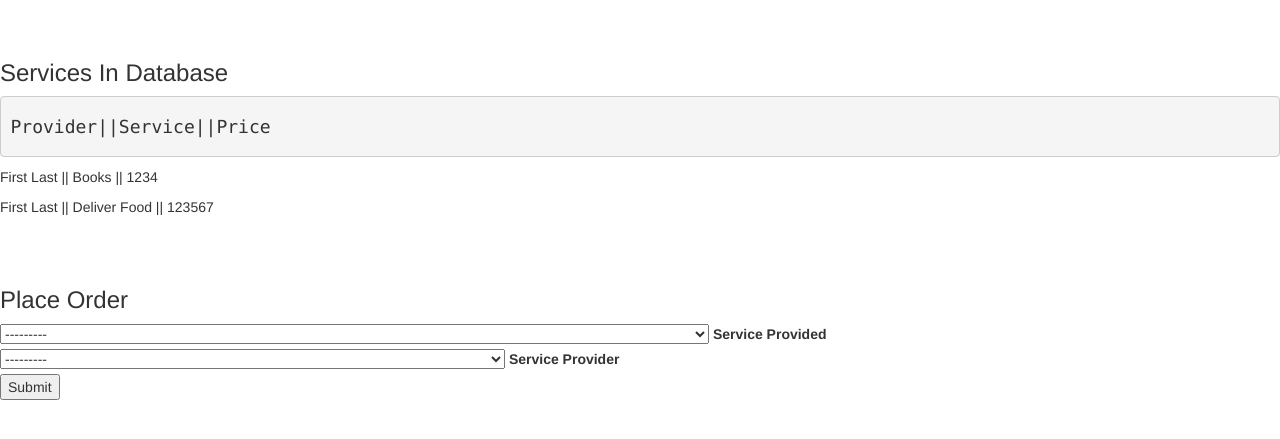
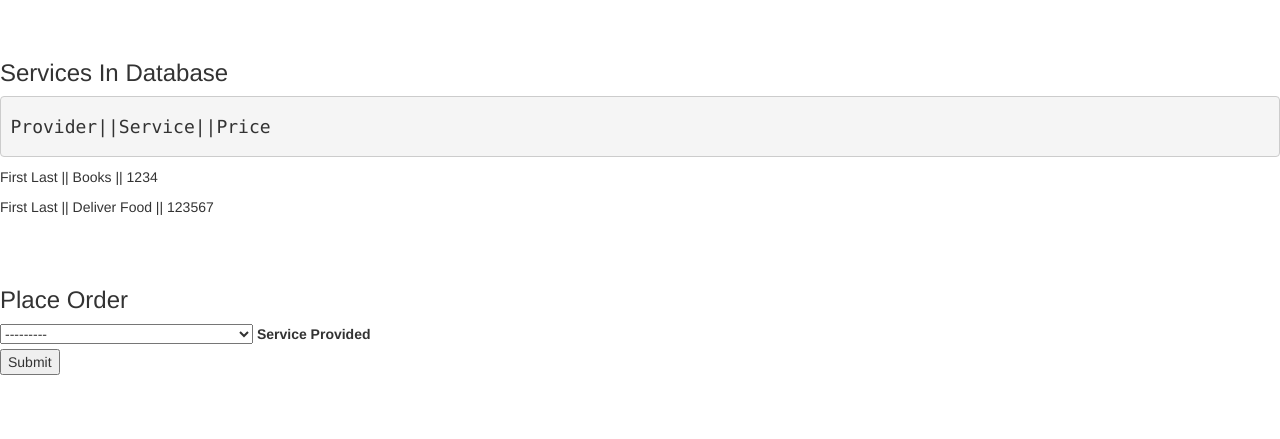
Before and after one commit to GaganpreetKhurana/E_CommerceApp, a Django app: page /PlaceOrder in a window 1280 px wide. Shown: the top 439 px of the page. Run offline with Django 3.2, Linux system fonts and the light colour scheme; data comes from the database, SQL or seed files in the repository; both versions use the stored data as it was before the commit; some libraries are stand-ins or nearby versions.

Commit message:
Str methods edited ,provider field removed from order,minor changes in Place order,Customer directed to place order,provider to add service on Login

```diff
--- a/ecom_website/templates/website/order.html
+++ b/ecom_website/templates/website/order.html
@@ -7,7 +7,7 @@
 <h3>Services In Database</h3>
 <pre><h4>Provider||Service||Price </h2></pre>
 {% for item in items %}
-<p>{{item.provider.provider.name}} || {{item.service.description}}  ||  {{item.price}}</p>
+<p>{{item.provider.provider.name}} || {{item.service.description}}   ||  {{item.price}}</p>
 {% endfor %}
 <br>
 <br>
--- a/ecom_website/website/forms.py
+++ b/ecom_website/website/forms.py
@@ -40,7 +40,7 @@ class AddServiceDetail(forms.ModelForm):
 class PlaceOrder(forms.ModelForm):
     class Meta:
         model = Order
-        fields = ['detail','provider']
+        fields = ['detail']
 
 class CreateUser(forms.ModelForm):
     class Meta:
--- a/ecom_website/website/models.py
+++ b/ecom_website/website/models.py
@@ -2,6 +2,7 @@ from django.db import models
 from django.forms import ModelForm
 from django.contrib.auth.models import User
 # Create your models here.
+
 class UserDetail(models.Model):
     account=models.OneToOneField(User,on_delete=models.DO_NOTHING,verbose_name="User")
     name=models.CharField(max_length=50,verbose_name="Full Name")
@@ -22,27 +23,28 @@ class Service(models.Model):
     category=models.IntegerField(choices=categories,verbose_name="Category")
     description=models.TextField(help_text="Write a little bit about the service",verbose_name="Description")
     def __str__(self):
-        return str(self.category)+ '___' +self.description
+        return categories[self.category][1]+ '___' +self.description
 
 class Provider(models.Model):
     available=models.BooleanField(choices=[(True,'Available'),(False,'Busy')],verbose_name="Available")
     provider=models.ForeignKey(UserDetail,on_delete=models.DO_NOTHING,verbose_name="Service Provider",default=None)
 
     def __str__(self):
-        return str(self.available)+'___'+str(self.provider)
+        return str(self.available)+'___'+self.provider.name
 
 class ServiceDetail(models.Model):
     provider=models.ForeignKey(Provider,on_delete=models.DO_NOTHING,verbose_name="Service Provider")
     price=models.IntegerField(verbose_name="Price")
     service=models.OneToOneField(Service,verbose_name="Service",on_delete=models.DO_NOTHING)
+
     def __str__(self):
-        return str(self.provider)+ '___' +str(self.price)+'___' +str(self.service)
+        return str(self.provider.provider.name)+ '___' +str(self.price)+'___' +str(self.service.description)
 
 class Order(models.Model):
     detail=models.OneToOneField(ServiceDetail,on_delete=models.DO_NOTHING,verbose_name="Service Provided")
     time=models.DateTimeField(auto_now=True,verbose_name="Order Placed At")
-    active=models.BooleanField(choices=[(True,'Yes'),(False,'No')],default=True,verbose_name="Service Completed")
+    active=models.BooleanField(choices=[(True,'Yes'),(False,'No')],default=True,verbose_name="Service Not Completed")
     customer=models.ForeignKey(UserDetail,on_delete=models.DO_NOTHING,verbose_name="Customer")
-    provider=models.ForeignKey(Provider,on_delete=models.DO_NOTHING,verbose_name="Service Provider")
+
     def __str__(self):
-        return str(self.detail)+ '___' +str(self.time)+'___' +str(self.active)+'___' +str(self.customer)+'___'+str(self.provider)
+        return str(self.detail)+ '___' +str(self.time)+'___' +str(self.active)+'___' +self.customer.name +'__-'+ self.detail.provider.provider.name
--- a/ecom_website/website/views.py
+++ b/ecom_website/website/views.py
@@ -40,8 +40,10 @@ class CreateAccountFormView(View):
                         provider=get_object_or_404(Provider,provider=provider)
                         provider.available=True
                         provider.save()
+                        print("login")
+                        return redirect('website:addUserDetails')
                     print("login")
-                    return redirect('website:addUserDetails')
+                    return redirect('website:PlaceOrder')
         return render(request, self.template_name, {'form': form})
 
 
@@ -72,8 +74,10 @@ class LoginFormView(View):
                         provider=get_object_or_404(Provider,provider=provider)
                         provider.available=True
                         provider.save()
-                    print("Login")
-                    return redirect('website:addService')
+                        print("login")
+                        return redirect('website:addUserDetails')
+                    print("login")
+                    return redirect('website:PlaceOrder')
         return redirect('website:login')
 
 
@@ -124,21 +128,20 @@ class PlaceOrder(View):
     def get(self, request):
         form = self.form_class(None)
         items = ServiceDetail.objects.all()
-        #print(items)
         args = {'items':items,'form': form}
         return render(request, self.template_name, args)
 
     def post(self, request):
-        print(request.POST)
         form = self.form_class(request.POST)
         if form.is_valid():
             obj = form.save(commit=False)
-            profile = request.user
-            obj.customer = profile.customer
+            customer=get_object_or_404(UserDetail, account=request.user)
+            obj.customer = customer
             obj.active = True
             form.save()
         return render(request, self.template_name, {'form': form})
 
+@login_required(login_url='')
 def addUserDetailsFormView(request):
     '''
     View For Adding details
```
Also changed, not shown: ecom_website/db.sqlite3, ecom_website/website/migrations/0010_auto_20200604_1159.py (added).
